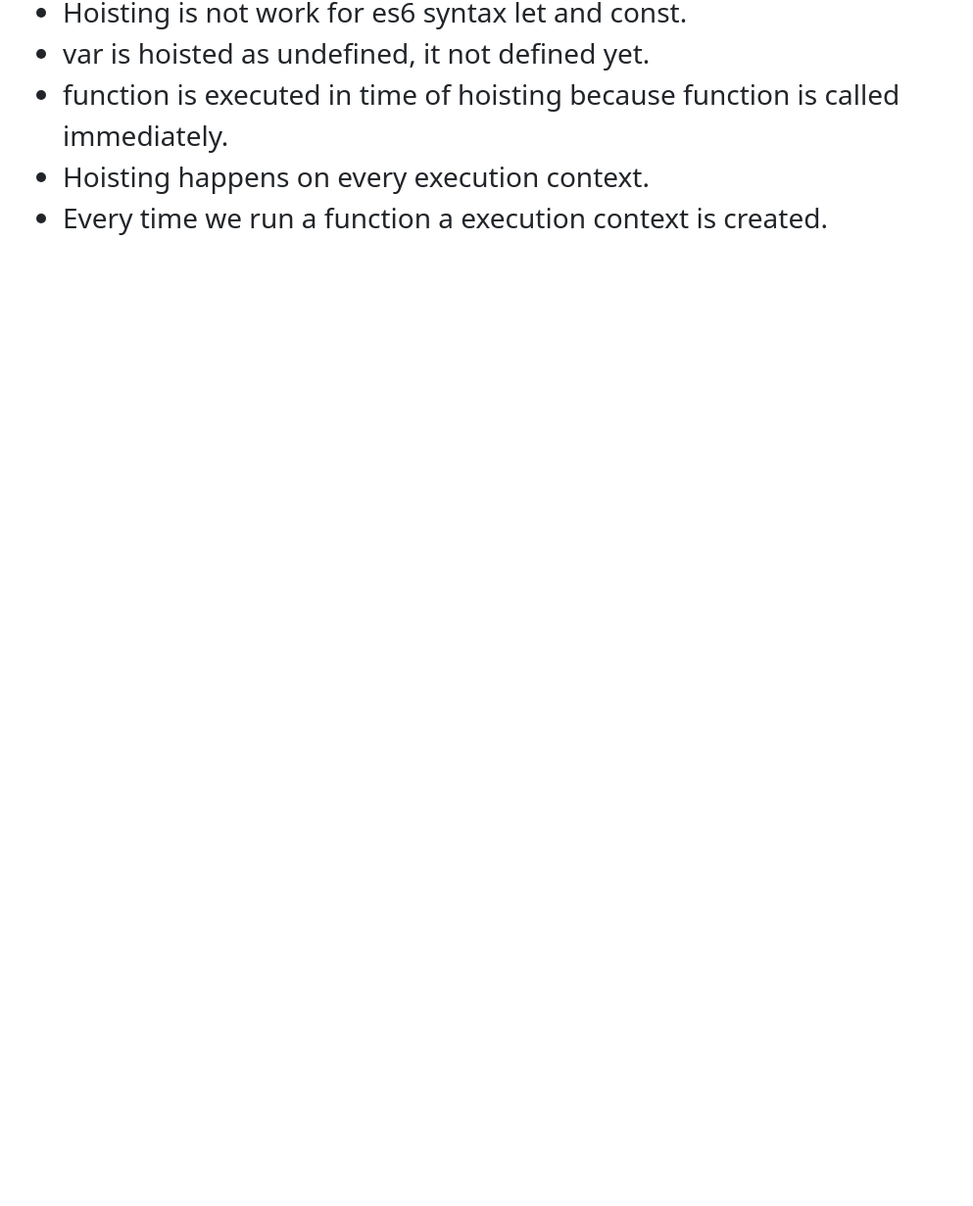
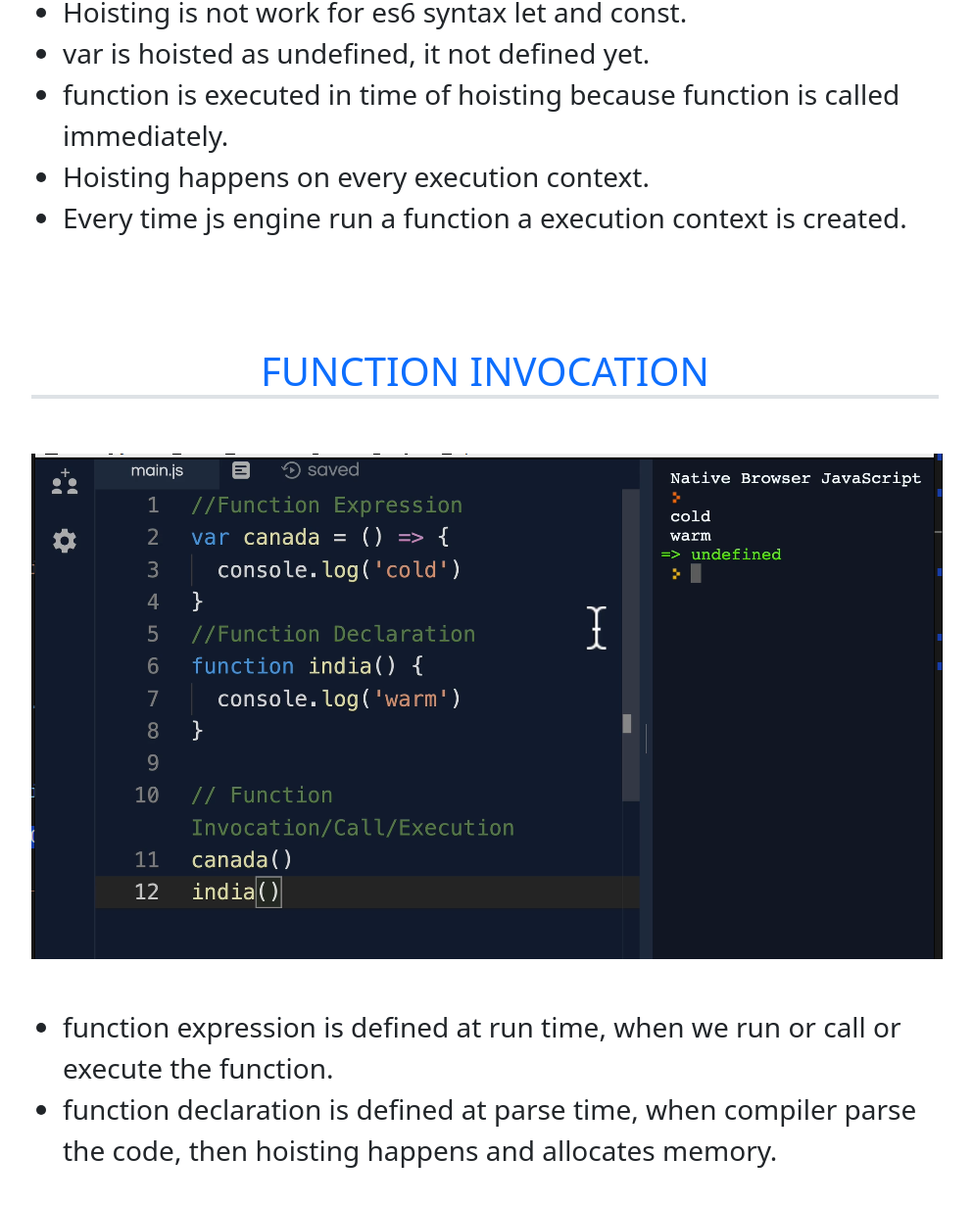
Before and after one commit to Tarikulislamakash/jsCore, a plain HTML site: page index.html in a window 1280 px wide. Shown: the part 8102-9333 px from the top of the page at 98% size, without its empty margins (145-1138 px from the left). Before the commit the page ends 8409 px from the top, so only its background shows below. Drawn offline with nearby package versions, Linux system fonts and the light colour scheme.

Commit message:
function invocation

```diff
--- a/index.html
+++ b/index.html
@@ -348,12 +348,38 @@
             </li>
             <li>Hoisting happens on every execution context.</li>
             <li>
-              Every time we run a function a execution context is created.
+              Every time js engine run a function a execution context is
+              created.
             </li>
           </ul>
         </div>
       </div>
       <!-- Hoisting -->
+
+      <!-- Function Invocation -->
+      <div class="row d-flex justify-content-center py-5">
+        <div class="col-md-10 text-center">
+          <h1 class="text-uppercase text-primary border-bottom border-4">
+            Function Invocation
+          </h1>
+        </div>
+        <div class="col-md-10 text-center my-5">
+          <img src="img/6.png" alt="" class="text-center" />
+        </div>
+        <div class="col-md-10">
+          <ul class="text-xl fs-3">
+            <li>
+              function expression is defined at run time, when we run or call or
+              execute the function.
+            </li>
+            <li>
+              function declaration is defined at parse time, when compiler parse
+              the code, then hoisting happens and allocates memory.
+            </li>
+          </ul>
+        </div>
+      </div>
+      <!-- Function Invocation -->
     </div>
     <script
       src="https://cdn.jsdelivr.net/npm/bootstrap@5.2.3/dist/js/bootstrap.bundle.min.js"
```
Also changed, not shown: img/6.png (added).
